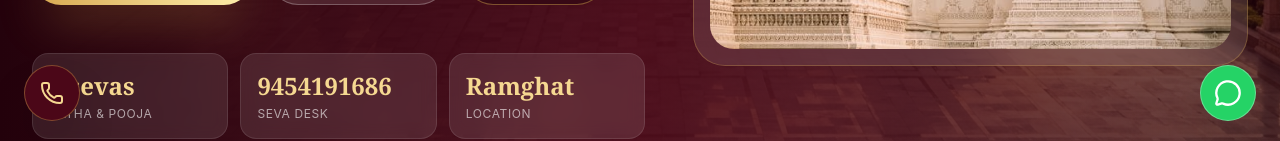
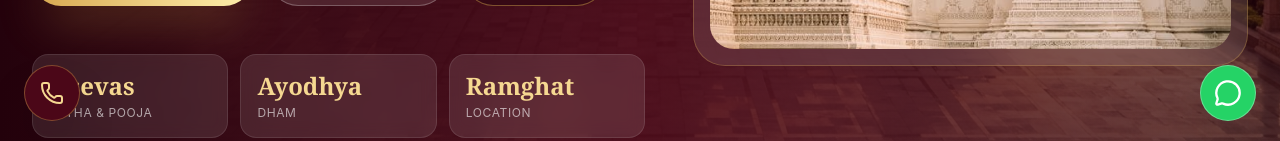
Before and after one commit to Raghuvarpalace/Shriramjankisewatrust, a React (Vite) app: page / in a window 1280 px wide. Shown: the part 659-800 px from the top of the page. Built offline with nearby package versions, Linux system fonts and the light colour scheme; no server answers; the database is empty.

Commit message:
Update Home.tsx

```diff
--- a/src/pages/Home.tsx
+++ b/src/pages/Home.tsx
@@ -1,3 +1,4 @@
+// ROOT PATH: src/pages/Home.tsx
 import { motion, useScroll, useTransform } from 'framer-motion'
 import { CalendarCheck, Clock, FileText, HeartHandshake, MapPin, Phone, ShieldCheck, Sparkles } from 'lucide-react'
 import { useEffect, useMemo, useState } from 'react'
@@ -195,9 +196,9 @@ export function Home() {
               )}
             </div>
             <div className="mt-12 grid max-w-2xl grid-cols-3 gap-3">
-              {[['Katha & Pooja', `${SEVAS.length} sevas`], ['Seva Desk', settings.phone], ['Location', 'Ramghat']].map(([label, value]) => (
+              {[['Katha & Pooja', `${SEVAS.length} sevas`], ['Dham', 'Ayodhya'], ['Location', 'Ramghat']].map(([label, value]) => (
                 <div key={label} className="rounded-2xl border border-white/10 bg-white/10 p-4 backdrop-blur">
-                  <p className="font-serif text-xl font-bold text-[#f5d891] sm:text-2xl">{value}</p>
+                  <p className="break-words font-serif text-lg font-bold leading-tight text-[#f5d891] sm:text-2xl">{value}</p>
                   <p className="mt-1 text-xs uppercase tracking-wider text-white/60">{label}</p>
                 </div>
               ))}
```
